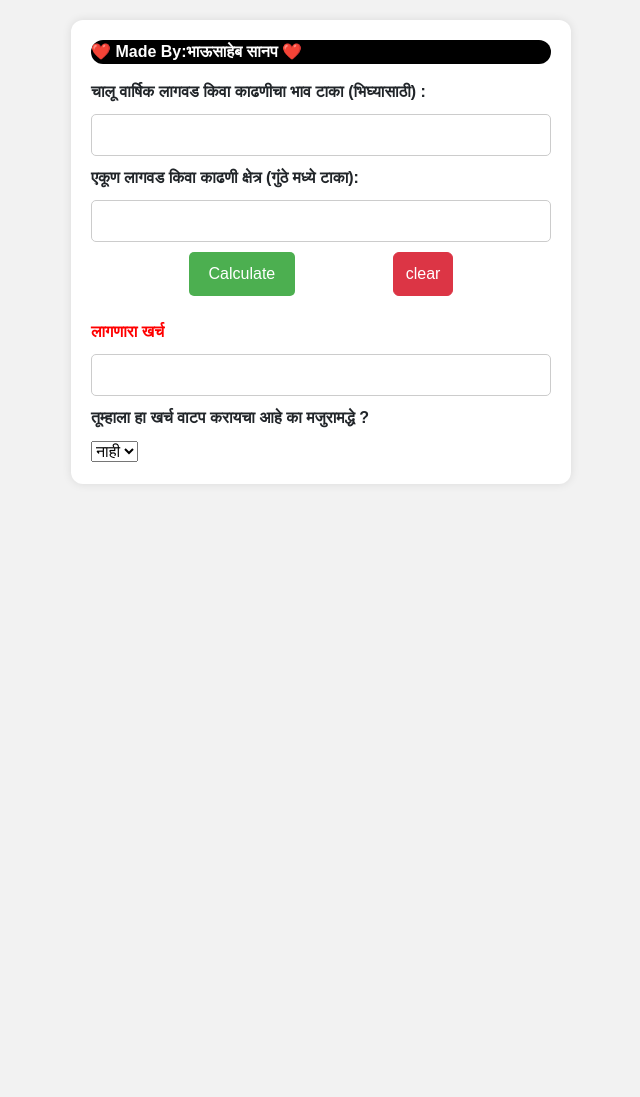
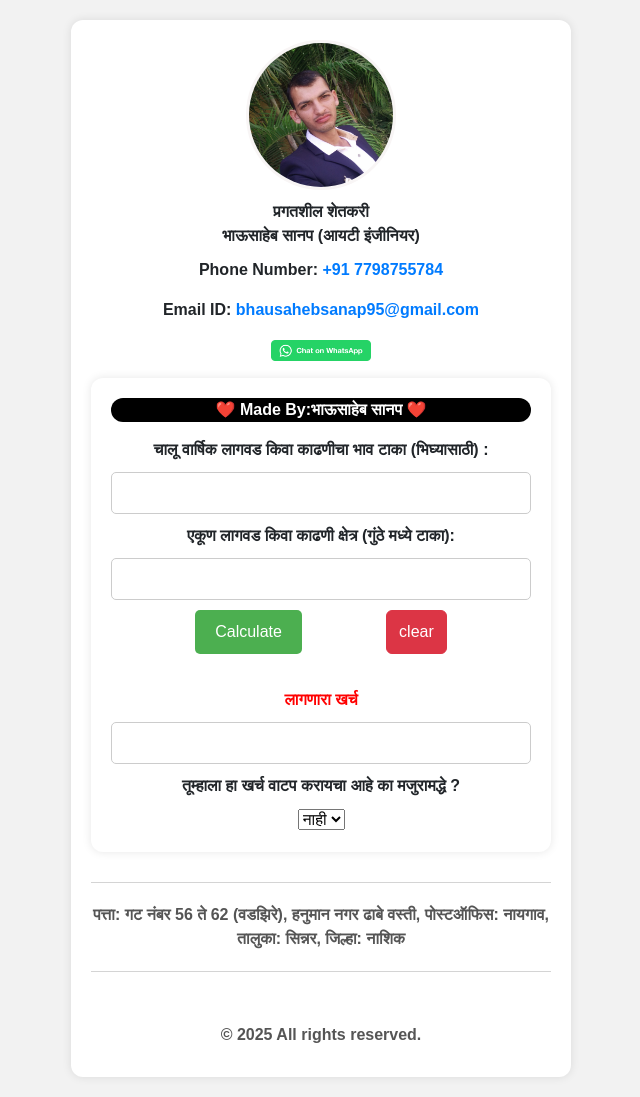
Before and after one commit to bhausanap/LYK, a plain HTML site: page index.html in a window 1280 px wide. Shown: the whole page, without its empty margins (319-959 px from the left). Before the commit the page ends 800 px from the top, so only its background shows below. Drawn offline with nearby package versions, Linux system fonts and the light colour scheme.

Commit message:
Update index.html

```diff
--- a/index.html
+++ b/index.html
@@ -6,6 +6,82 @@
     <link href="https://cdn.jsdelivr.net/npm/bootstrap@5.3.6/dist/css/bootstrap.min.css" rel="stylesheet" integrity="sha384-4Q6Gf2aSP4eDXB8Miphtr37CMZZQ5oXLH2yaXMJ2w8e2ZtHTl7GptT4jmndRuHDT" crossorigin="anonymous">
     <title>लागवड खर्च </title>
     <style>
+          * {
+      box-sizing: border-box;
+    }
+
+    body {
+      font-family: Arial, sans-serif;
+      margin: 0;
+      padding: 20px;
+      background-color: #f8f8f8;
+    }
+
+    .container {
+      max-width: 600px;
+      margin: auto;
+      background-color: #fff;
+      padding: 20px;
+      border-radius: 12px;
+      box-shadow: 0 0 10px rgba(0, 0, 0, 0.1);
+      text-align: center;
+    }
+.photo-container {
+  width: 150px;
+  height: 150px;
+  border-radius: 50%;
+  overflow: hidden;
+  margin: auto;
+  border: 3px solid #f8f5f5;
+}
+
+.photo {
+  width: 100%;
+  height: 100%;
+  object-fit: cover;
+}
+
+
+    label {
+      font-size: 18px;
+      display: block;
+      margin: 10px 0;
+    }
+
+    a {
+      color: #007bff;
+      text-decoration: none;
+    }
+
+    a:hover {
+      text-decoration: underline;
+    }
+
+    footer {
+      margin-top: 30px;
+      font-size: 14px;
+      color: #555;
+    }
+
+    hr {
+      margin: 20px 0;
+    }
+
+    @media (max-width: 500px) {
+      .photo-container {
+        width: 120px;
+        height: 120px;
+      }
+
+      label {
+        font-size: 16px;
+      }
+
+      img[alt="Chat on WhatsApp"] {
+        width: 80px;
+      }
+    }
+
         body {
             font-family: Arial, sans-serif;
             margin: 0;
@@ -93,6 +169,27 @@
 </head>
 <body>
     <div class="container">
+    <header>
+      <div class="photo-container">
+        <img class="photo" src="bhau.jpg" alt="bhausaheb sanap photo" />
+      </div>
+
+      <label>प्रगतशील शेतकरी <br />भाऊसाहेब सानप (आयटी इंजीनियर)</label>
+      <p>
+        <i class="fa fa-phone" style="font-size: 15px"></i> Phone Number:
+        <a href="tel:+917798755784">+91 7798755784</a>
+      </p>
+      <p>
+        <i class="fa fa-envelope" style="font-size: 15px"></i> Email ID:
+        <a href="mailto:bhausahebsanap95@gmail.com">bhausahebsanap95@gmail.com</a>
+      </p>
+      <p>
+        <a aria-label="Chat on WhatsApp" href="https://wa.me/7798755784">
+          <img alt="Chat on WhatsApp" src="wh.png" style="width: 100px" />
+        </a>
+      </p>
+    </header>
+    <div class="container">
         <p class="me">    ❤️ Made By:भाऊसाहेब सानप ❤️</p>
         <label><strong>चालू  वार्षिक  लागवड किवा  काढणीचा  भाव टाका (भिघ्यासाठी) : </strong></label>
         <input type="text" id="bhav">
@@ -129,7 +226,15 @@
 
     </div>
 
-
+   <footer>
+      <hr />
+      <label>
+        पत्ता: गट नंबर 56 ते 62 (वडझिरे), हनुमान नगर ढाबे वस्ती, पोस्टऑफिस: नायगाव, तालुका: सिन्नर, जिल्हा: नाशिक
+      </label><hr>
+      <br />
+      <label>© 2025 All rights reserved. </label>
+    </footer>
+  </div>
 
 
     <script>
```
